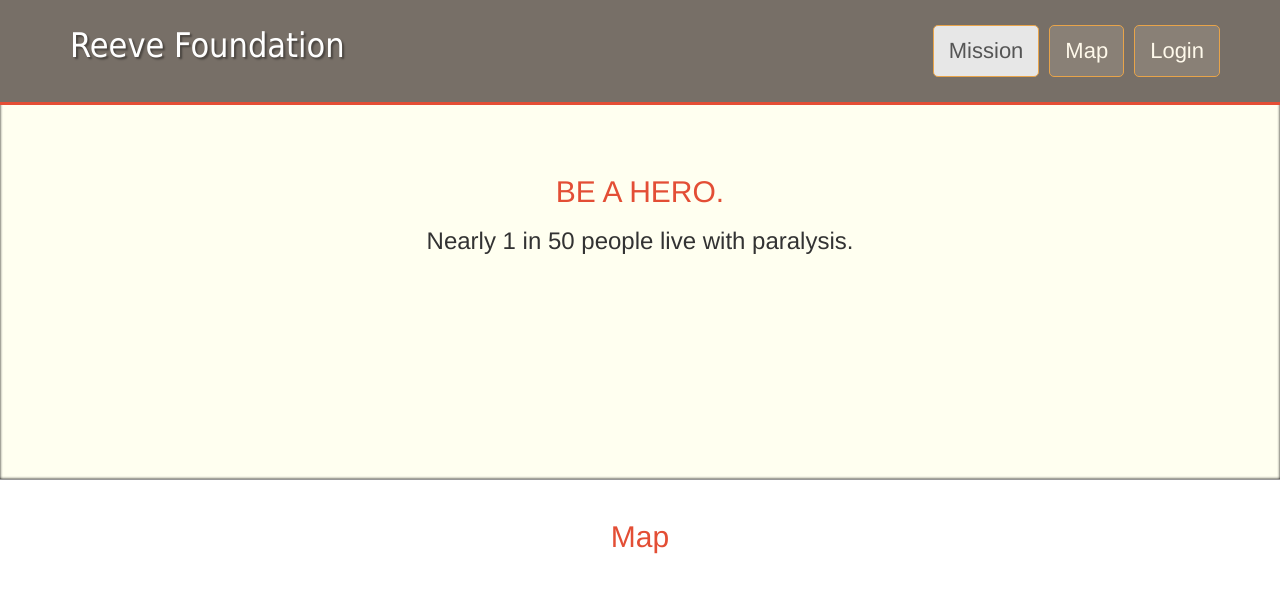
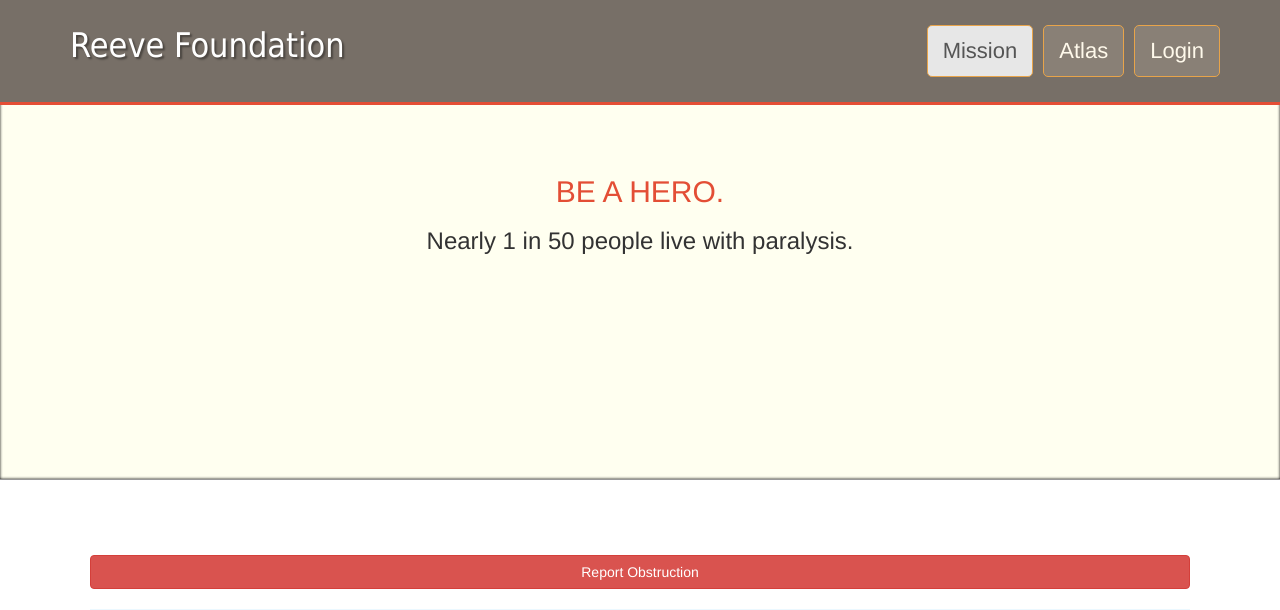
Before and after one commit to Tampa2016/team-1, a PHP site: page /code4good/ in a window 1280 px wide. Shown: the top 610 px of the page. Run offline with PHP 8.4, Linux system fonts and the light colour scheme; some libraries are stand-ins or nearby versions.

Commit message:
CUSTOM AND INDEX

```diff
--- a/_include/theme/head.php
+++ b/_include/theme/head.php
@@ -20,6 +20,9 @@
     <!-- Slick CSS -->
     <link rel="stylesheet" type="text/css" href="slick-1.5.9/slick/slick.css">
     <link rel="stylesheet" type="text/css" href="slick-1.5.9/slick/slick-theme.css">
+
+    <!-- Font Awesome Font  -->
+    <link rel="stylesheet" href="https://maxcdn.bootstrapcdn.com/font-awesome/4.5.0/css/font-awesome.min.css">
 
     <!-- custom CSS -->
     <link href="css/custom.css" rel="stylesheet">
@@ -67,7 +70,7 @@
                         <a class="page-scroll" href="#info">Mission</a>
                     </li>
                      <li>
-                        <a class="page-scroll" href="#map">Map</a>
+                        <a class="page-scroll" href="#atlas">Atlas</a>
                     </li>
                     <li>
                         <?php $objSession = new session();
--- a/css/custom.css
+++ b/css/custom.css
@@ -89,6 +89,9 @@ h4 {
 }
 
 
+.anchor{
+  height: 75px;
+}
 
 
   /* The frontpage sections */
@@ -103,7 +106,7 @@ h4 {
 
 .map-section {
     height: 60%;
-    margin: 7%;
+    margin: 20px 7%;
     text-align: center;
     background: #ebf8ff;
 }
@@ -116,7 +119,9 @@ h4 {
 }
 
 
+.report{ padding: 0 7%;}
 
+.slick-slide{ outline:0px !important;}
 
 .review{
   width:96%; margin-right: 4%;
--- a/index.php
+++ b/index.php
@@ -15,14 +15,16 @@
         </div>
     </section>
 
+<div id="atlas" class="anchor"></div>
 <!-- Map Section -->
-<div align="center">
-<h1>Map</h1> </div>
+<!-- <div align="center">
+<h1>Map</h1> </div> -->
+<div class="report"><button class="btn btn-danger btn-block">Report Obstruction</button></div>
 <section id="map" class="map-section">
   <div class="container">
     <div class="row">
       <div class="col-lg-12">
-        <div id="map"></div>
+
           <script>
             // Note: This example requires that you consent to location sharing when
             // prompted by your browser. If you see the error "The Geolocation service
@@ -67,7 +69,6 @@
           <script src="https://maps.googleapis.com/maps/api/js?key=AIzaSyCJwwNTTFGz7GqqTQWhZGmrru1ZJcQvtB8&signed_in=true&callback=initMap"
               async defer>
           </script>
-
 
       </div>
     </div>
```
